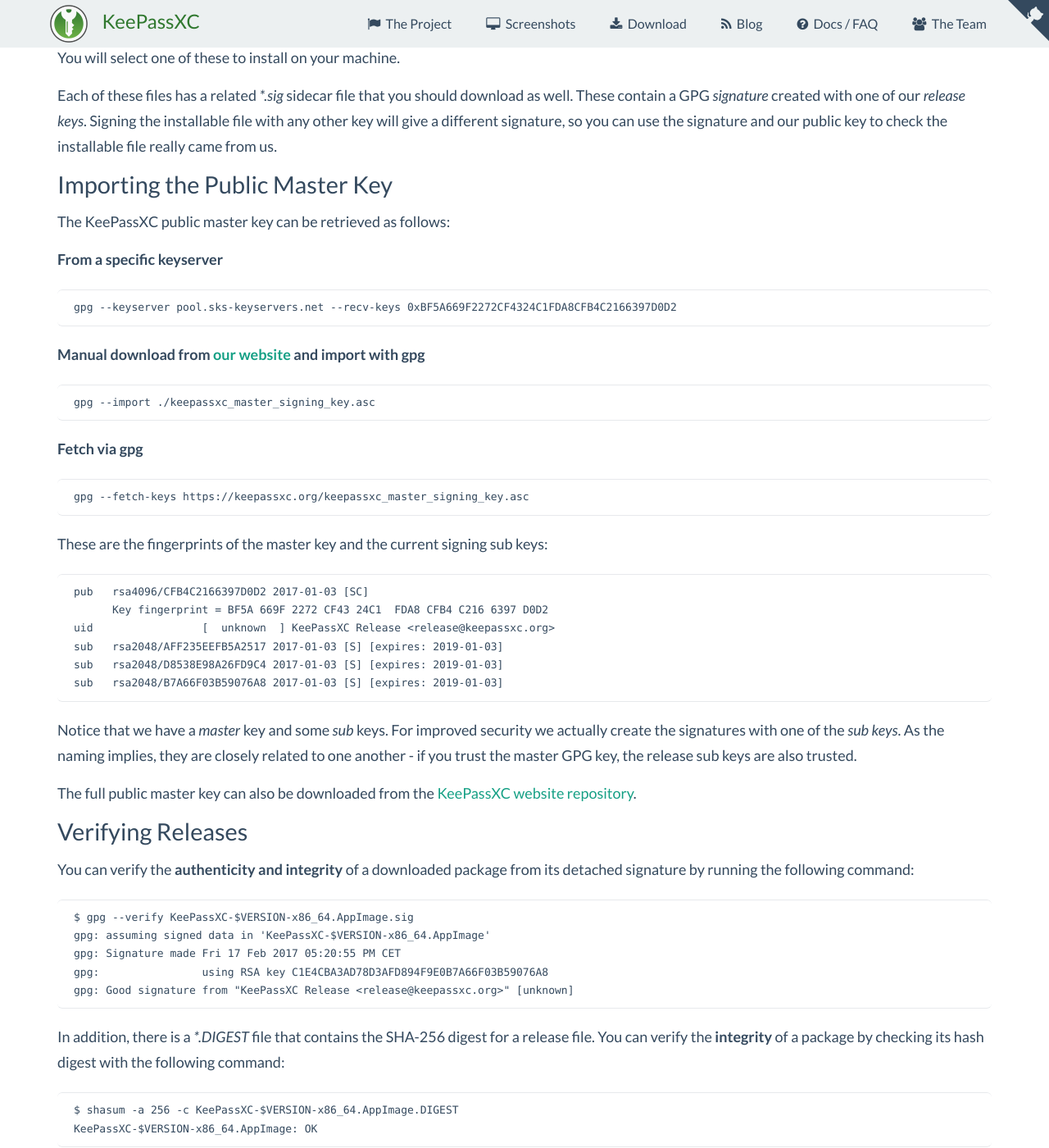
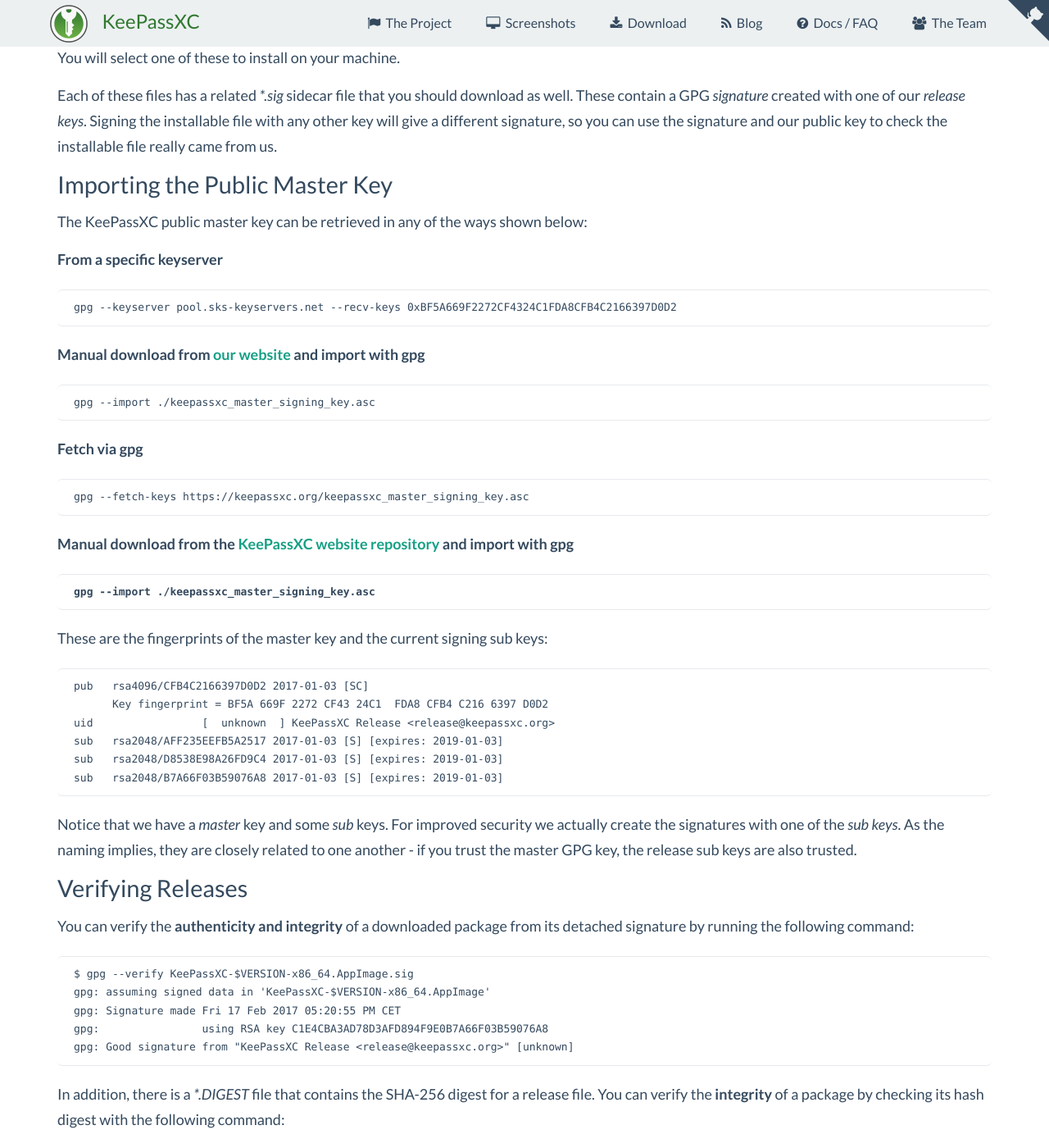
Before and after one commit to keepassxreboot/keepassxc-org, a Jekyll site: the page built from verifying-signatures.html, in a window 1280 px wide and 1400 px high, scrolled down 497 px. Shown: the whole window at 82% size. Built offline with Jekyll 4.4.1, drawn with Linux system fonts in a browser that asks for light colours; comment, search, counter and statistics services are not loaded.

Commit message:
Make it clearer only one download option is needed
While we're at it make the manual download from GH option consistent
with the others

```diff
--- a/verifying-signatures.html
+++ b/verifying-signatures.html
@@ -31,7 +31,7 @@
        and our public key to check the installable file really came from us.</p>
 
     <h4>Importing the Public Master Key</h4>
-    <p>The KeePassXC public master key can be retrieved as follows:</p>
+    <p>The KeePassXC public master key can be retrieved in any of the ways shown below:</p>
 
     <strong>From a specific keyserver</strong>
     <pre><code>gpg --keyserver pool.sks-keyservers.net --recv-keys 0xBF5A669F2272CF4324C1FDA8CFB4C2166397D0D2</code></pre>
@@ -42,6 +42,11 @@
 
     <strong>Fetch via gpg</strong>
     <pre><code>gpg --fetch-keys https://keepassxc.org/keepassxc_master_signing_key.asc</code></pre>
+
+    <strong>Manual download from the
+        <a href="https://github.com/keepassxreboot/keepassxreboot.github.io/blob/master/keepassxc_master_signing_key.asc">KeePassXC
+            website repository</a> and import with gpg</strong>
+    <pre><code><strong>gpg --import ./keepassxc_master_signing_key.asc</strong></code></pre>
 
     <p>These are the fingerprints of the master key and the current signing sub keys:</p>
     <div><pre><code>pub   rsa4096/CFB4C2166397D0D2 2017-01-03 [SC]
@@ -57,10 +62,6 @@
        if you trust the master GPG key, the release sub keys are also trusted.
     </p>
 
-    <p>The full public master key can also be downloaded from the
-        <a href="https://github.com/keepassxreboot/keepassxreboot.github.io/blob/master/keepassxc_master_signing_key.asc">KeePassXC
-            website repository</a>.</p>
-    </p>
     <h4>Verifying Releases</h4>
     <p>You can verify the <strong>authenticity and integrity</strong> of a downloaded package from its detached
         signature by running the following command:</p>
```
